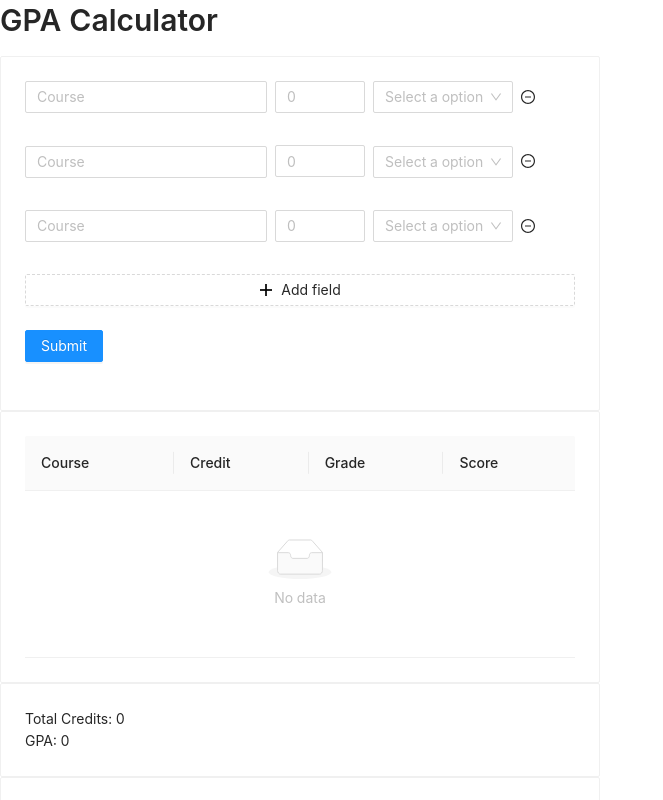
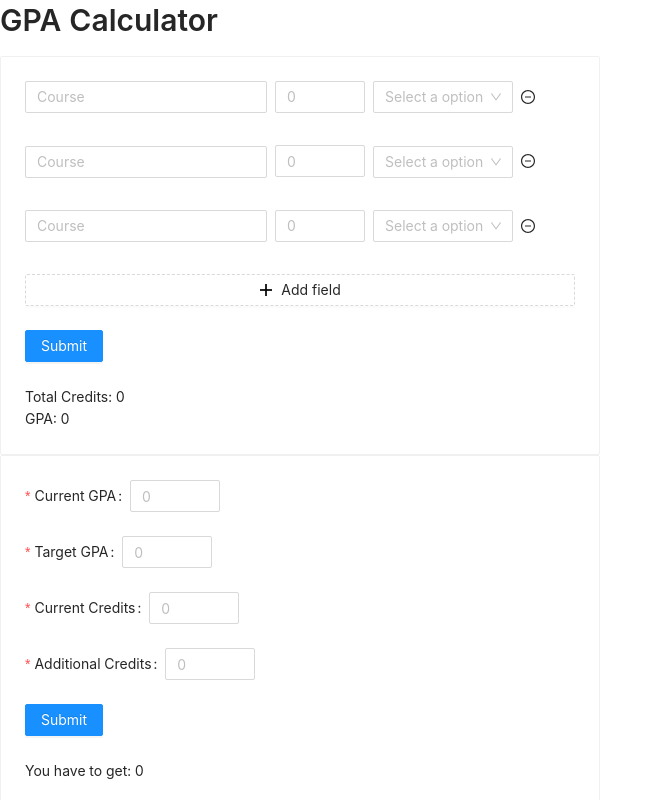
Before and after one commit to Okamon0427/gpa-calculator, a React (Create React App) app: page / in a window 1280 px wide. Shown: the top 800 px of the page, without its empty margins (0-663 px from the left). Built offline with nearby package versions, Linux system fonts and the light colour scheme.

Commit message:
Refactored UI

```diff
--- a/src/App.tsx
+++ b/src/App.tsx
@@ -2,14 +2,12 @@ import React, { useState } from 'react';
 import { Card, Typography } from 'antd';
 import GPAForm from './components/GPAForm';
 import GPAPredictForm from './components/GPAPredictForm';
-import TermTable from './components/TermTable';
 import { addScore, calcGPA, calcAdditionalGPA } from './utils/functions';
 import 'antd/dist/antd.css'
 
 const { Title, Text } = Typography;
 
 const App: React.FC = () => {
-  const [data, setData] = useState<any[]>([]);
   const [credit, setCredit] = useState<number>(0);
   const [GPA, setGPA] = useState<number>(0);
   const [additionalGPA, setAdditionalGPA] = useState<number>(0);
@@ -18,10 +16,9 @@ const App: React.FC = () => {
     // add score object in couurses arrays
     const newCourses = addScore(values.course_gpa);
 
-    setData(newCourses);
-
     // calculate credit and GPA using score
     const { totalCredits, GPA } = calcGPA(newCourses);
+
     setCredit(totalCredits);
     setGPA(GPA);
   };
@@ -38,17 +35,8 @@ const App: React.FC = () => {
       <Title level={2}>
         GPA Calculator
       </Title>
-      <GPAForm onSubmit={onSubmit1} />
-      <TermTable data={data} />
-      <Card style={{ width: 600 }}>
-        <Text>Total Credits: {credit}</Text>
-        <br />
-        <Text>GPA: {GPA}</Text>
-      </Card>
-      <GPAPredictForm onSubmit={onSubmit2} />
-      <Card style={{ width: 600 }}>
-        <Text>You have to get: {additionalGPA}</Text>
-      </Card>
+      <GPAForm onSubmit={onSubmit1} credit={credit} GPA={GPA} />
+      <GPAPredictForm onSubmit={onSubmit2} additionalGPA={additionalGPA} />
     </>
   );
 }
--- a/src/components/GPAForm.tsx
+++ b/src/components/GPAForm.tsx
@@ -1,13 +1,16 @@
-import { Card, Form, Input, InputNumber, Button, Select, Space } from 'antd';
+import { Card, Form, Input, InputNumber, Button, Select, Space, Typography } from 'antd';
 import { MinusCircleOutlined, PlusOutlined } from '@ant-design/icons';
 
 const { Option } = Select;
+const { Text } = Typography;
 
 interface Props {
   onSubmit: (values: any) => void;
+  credit: number,
+  GPA: number
 }
 
-const GPAForm: React.FC<Props> = ({ onSubmit }: Props) => {
+const GPAForm: React.FC<Props> = ({ onSubmit, credit, GPA }: Props) => {
   return (
     <Card style={{ width: 600 }}>
       <Form
@@ -77,6 +80,9 @@ const GPAForm: React.FC<Props> = ({ onSubmit }: Props) => {
           </Button>
         </Form.Item>
       </Form>
+      <Text>Total Credits: {credit}</Text>
+        <br />
+      <Text>GPA: {GPA}</Text>
     </Card>
   );
 };
--- a/src/components/GPAPredictForm.tsx
+++ b/src/components/GPAPredictForm.tsx
@@ -1,10 +1,13 @@
-import { Card, Form, InputNumber, Button } from 'antd';
+import { Button, Card, Form, InputNumber, Typography } from 'antd';
+
+const { Text } = Typography;
 
 interface Props {
   onSubmit: (values: any) => void;
+  additionalGPA: number;
 }
 
-const GPAPredictForm: React.FC<Props> = ({ onSubmit }: Props) => {
+const GPAPredictForm: React.FC<Props> = ({ onSubmit, additionalGPA }: Props) => {
   return (
     <Card style={{ width: 600 }}>
       <Form
@@ -45,6 +48,7 @@ const GPAPredictForm: React.FC<Props> = ({ onSubmit }: Props) => {
           </Button>
         </Form.Item>
       </Form>
+      <Text>You have to get: {additionalGPA}</Text>
     </Card>
   );
 };
--- a/src/components/TermTable.tsx
+++ /dev/null
@@ -1,46 +0,0 @@
-import { Card, Table } from 'antd';
-import { ColumnsType } from 'antd/es/table';
-
-interface Props {
-  data: any[]
-}
-
-interface Data {
-  key: string,
-  course: string,
-  credit: number,
-  grade: string,
-}
-
-const columns: ColumnsType<Data> = [
-  {
-    title: 'Course',
-    dataIndex: 'course',
-    key: 'course',
-  },
-  {
-    title: 'Credit',
-    dataIndex: 'credit',
-    key: 'credit',
-  },
-  {
-    title: 'Grade',
-    dataIndex: 'grade',
-    key: 'grade',
-  },
-  {
-    title: 'Score',
-    dataIndex: 'score',
-    key: 'score',
-  },
-];
-
-const TermTable: React.FC<Props> = ({ data }: Props) => {
-  return (
-    <Card style={{ width: 600 }}>
-      <Table<Data> columns={columns} dataSource={data} />
-    </Card>
-  );
-};
-
-export default TermTable;
```
